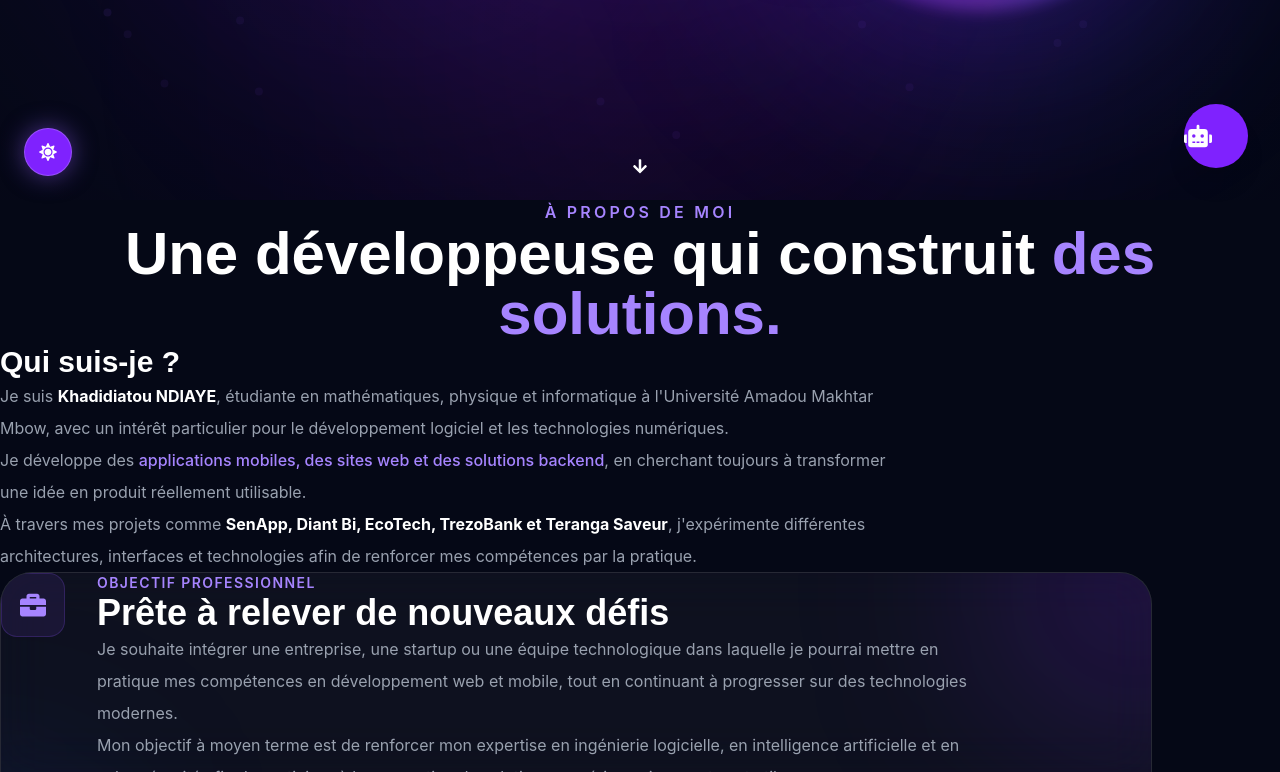
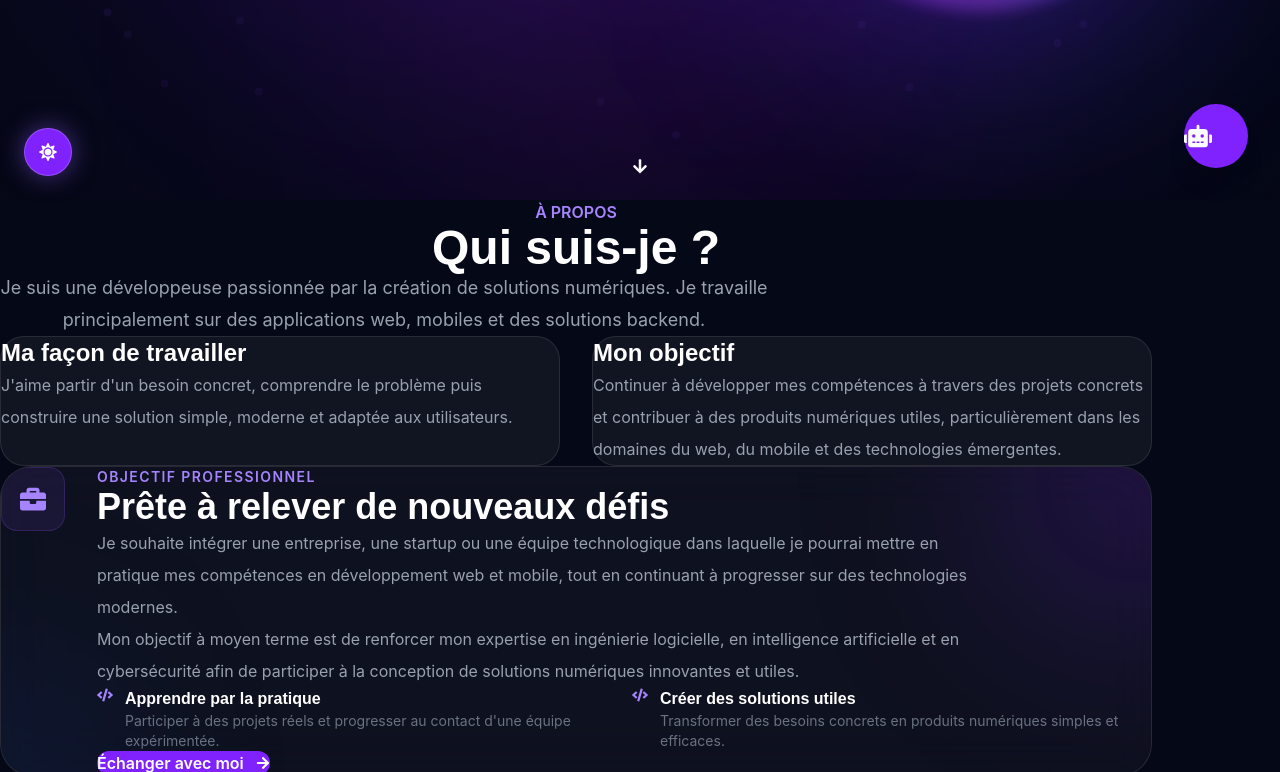
Before and after one commit to khadijandiayeeeh-cpu/portfolio, a React app: page / in a window 1280 px wide. Shown: the part 600-1372 px from the top of the page. Built offline with nearby package versions, Linux system fonts and the light colour scheme; the HTML template or start-up script is replaced by a standard one.

Commit message:
mise a jour du portfolio

```diff
--- a/src/components/sections/About.tsx
+++ b/src/components/sections/About.tsx
@@ -2,80 +2,70 @@ import { motion } from "framer-motion";
 
 export default function About() {
   return (
-    <section
-      id="about"
-      className="relative py-28 px-6 overflow-hidden"
-    >
-      <div className="max-w-7xl mx-auto">
+    <section id="about" className="py-28 px-6">
+      <div className="max-w-6xl mx-auto">
 
-        {/* HEADER */}
         <motion.div
           initial={{ opacity: 0, y: 40 }}
           whileInView={{ opacity: 1, y: 0 }}
           viewport={{ once: true }}
           transition={{ duration: 0.7 }}
-          className="text-center mb-16"
+          className="text-center"
         >
-          <p className="text-violet-400 font-semibold tracking-[0.2em] uppercase">
-            À propos de moi
+          <p className="text-violet-400 font-semibold mb-3">
+            À PROPOS
           </p>
 
-          <h2 className="mt-4 text-4xl md:text-5xl lg:text-6xl font-black text-white">
-            Une développeuse qui construit{" "}
-            <span className="text-violet-400">
-              des solutions.
-            </span>
+          <h2 className="text-4xl md:text-5xl font-bold text-white">
+            Qui suis-je ?
           </h2>
+
+          <p className="mt-6 max-w-3xl mx-auto text-gray-400 leading-8 text-lg">
+            Je suis une développeuse passionnée par la création de
+            solutions numériques. Je travaille principalement sur des
+            applications web, mobiles et des solutions backend.
+          </p>
         </motion.div>
 
-        {/* CONTENU */}
-        <div className="max-w-4xl mx-auto">
+        <div className="grid md:grid-cols-2 gap-8 mt-16">
 
-          {/* TEXTE */}
           <motion.div
-            initial={{ opacity: 0, y: 40 }}
-            whileInView={{ opacity: 1, y: 0 }}
+            initial={{ opacity: 0, x: -40 }}
+            whileInView={{ opacity: 1, x: 0 }}
             viewport={{ once: true }}
-            transition={{ duration: 0.7 }}
+            className="p-8 rounded-3xl bg-white/5 border border-white/10"
           >
-            <h3 className="text-2xl md:text-3xl font-bold text-white">
-              Qui suis-je ?
+            <h3 className="text-2xl font-bold text-white mb-4">
+              Ma façon de travailler
             </h3>
 
-            <div className="space-y-5 mt-6 text-gray-400 leading-8">
+            <p className="text-gray-400 leading-8">
+              J'aime partir d'un besoin concret, comprendre le problème
+              puis construire une solution simple, moderne et adaptée
+              aux utilisateurs.
+            </p>
+          </motion.div>
 
-              <p>
-                Je suis{" "}
-                <strong className="text-white">
-                  Khadidiatou NDIAYE
-                </strong>
-                , étudiante en mathématiques, physique et informatique à
-                l'Université Amadou Makhtar Mbow, avec un intérêt particulier
-                pour le développement logiciel et les technologies numériques.
-              </p>
+          <motion.div
+            initial={{ opacity: 0, x: 40 }}
+            whileInView={{ opacity: 1, x: 0 }}
+            viewport={{ once: true }}
+            className="p-8 rounded-3xl bg-white/5 border border-white/10"
+          >
+            <h3 className="text-2xl font-bold text-white mb-4">
+              Mon objectif
+            </h3>
 
-              <p>
-                Je développe des{" "}
-                <span className="text-violet-400 font-medium">
-                  applications mobiles, des sites web et des solutions backend
-                </span>
-                , en cherchant toujours à transformer une idée en produit
-                réellement utilisable.
-              </p>
-
-              <p>
-                À travers mes projets comme{" "}
-                <strong className="text-white">
-                  SenApp, Diant Bi, EcoTech, TrezoBank et Teranga Saveur
-                </strong>
-                , j'expérimente différentes architectures, interfaces et
-                technologies afin de renforcer mes compétences par la pratique.
-              </p>
-
-            </div>
+            <p className="text-gray-400 leading-8">
+              Continuer à développer mes compétences à travers des
+              projets concrets et contribuer à des produits numériques
+              utiles, particulièrement dans les domaines du web,
+              du mobile et des technologies émergentes.
+            </p>
           </motion.div>
 
         </div>
+
       </div>
     </section>
   );
--- a/src/components/sections/Skills.tsx
+++ b/src/components/sections/Skills.tsx
@@ -1,26 +1,44 @@
-import SkillsCard from "../SkillsCard";
-import { skillCategories } from "../../data/skills";
+export const skillCategories = [
+  {
+    title: "Développement Web",
+    color: "from-violet-600 to-blue-600",
+    skills: [
+      "HTML",
+      "CSS",
+      "JavaScript",
+      "React",
+      "Tailwind CSS",
+    ],
+  },
 
-export default function Skills() {
-  return (
-    <section className="py-28 bg-[#050816]">
-      <div className="max-w-7xl mx-auto px-6">
+  {
+    title: "Développement Mobile",
+    color: "from-blue-600 to-cyan-500",
+    skills: [
+      "React Native",
+      "Expo",
+    ],
+  },
 
-        <h1 className="text-5xl font-bold text-center">
-          Mes Compétences
-        </h1>
+  {
+    title: "Backend & Données",
+    color: "from-emerald-500 to-teal-500",
+    skills: [
+      "Node.js",
+      "Express.js",
+      "Supabase",
+      "PostgreSQL",
+      "API REST",
+    ],
+  },
 
-        <div className="grid lg:grid-cols-2 gap-8 mt-20">
-          {skillCategories.map((category) => (
-            <SkillsCard
-              key={category.title}
-              title={category.title}
-              skills={category.skills}
-            />
-          ))}
-        </div>
-
-      </div>
-    </section>
-  );
-}
+  {
+    title: "Outils",
+    color: "from-orange-500 to-yellow-500",
+    skills: [
+      "Git",
+      "GitHub",
+      "VS Code",
+    ],
+  },
+];
```
